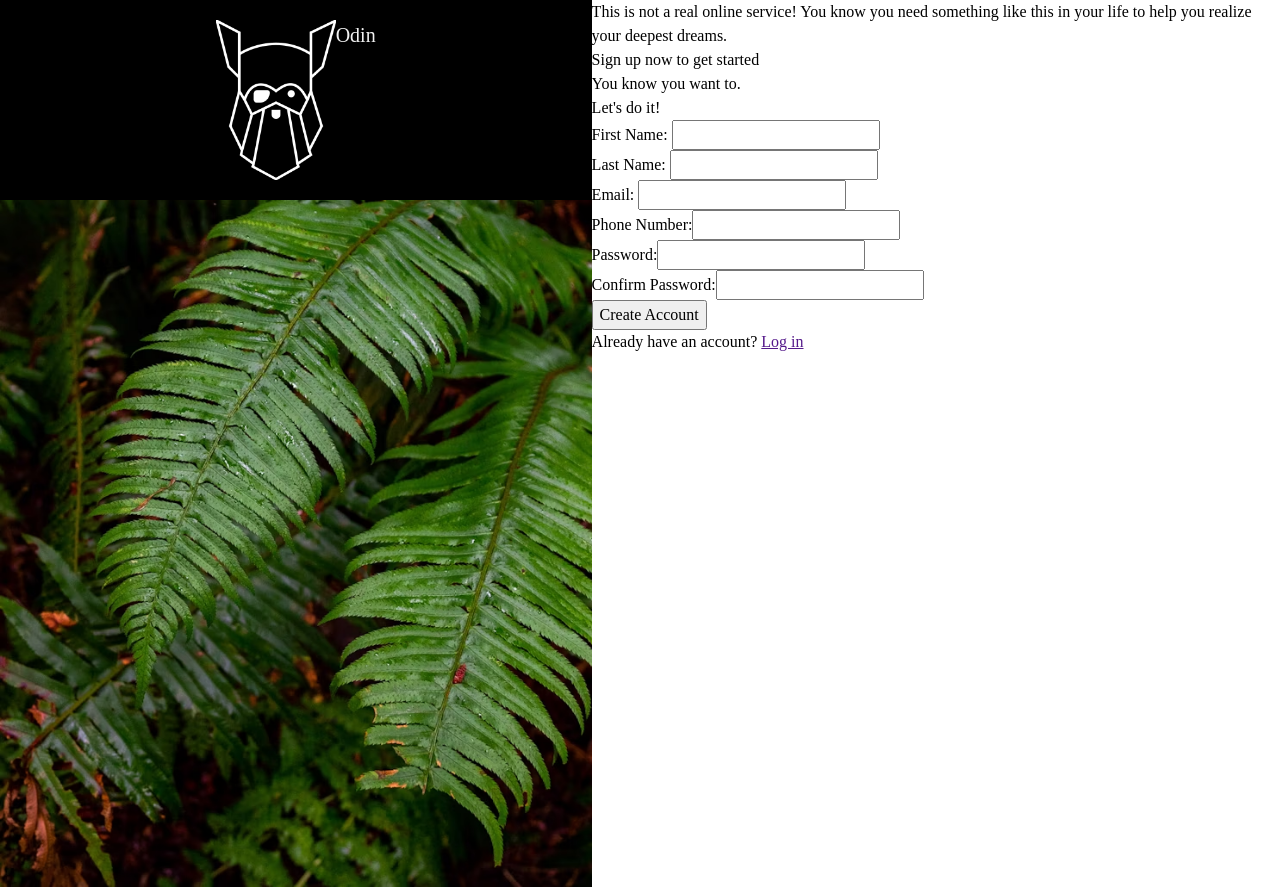
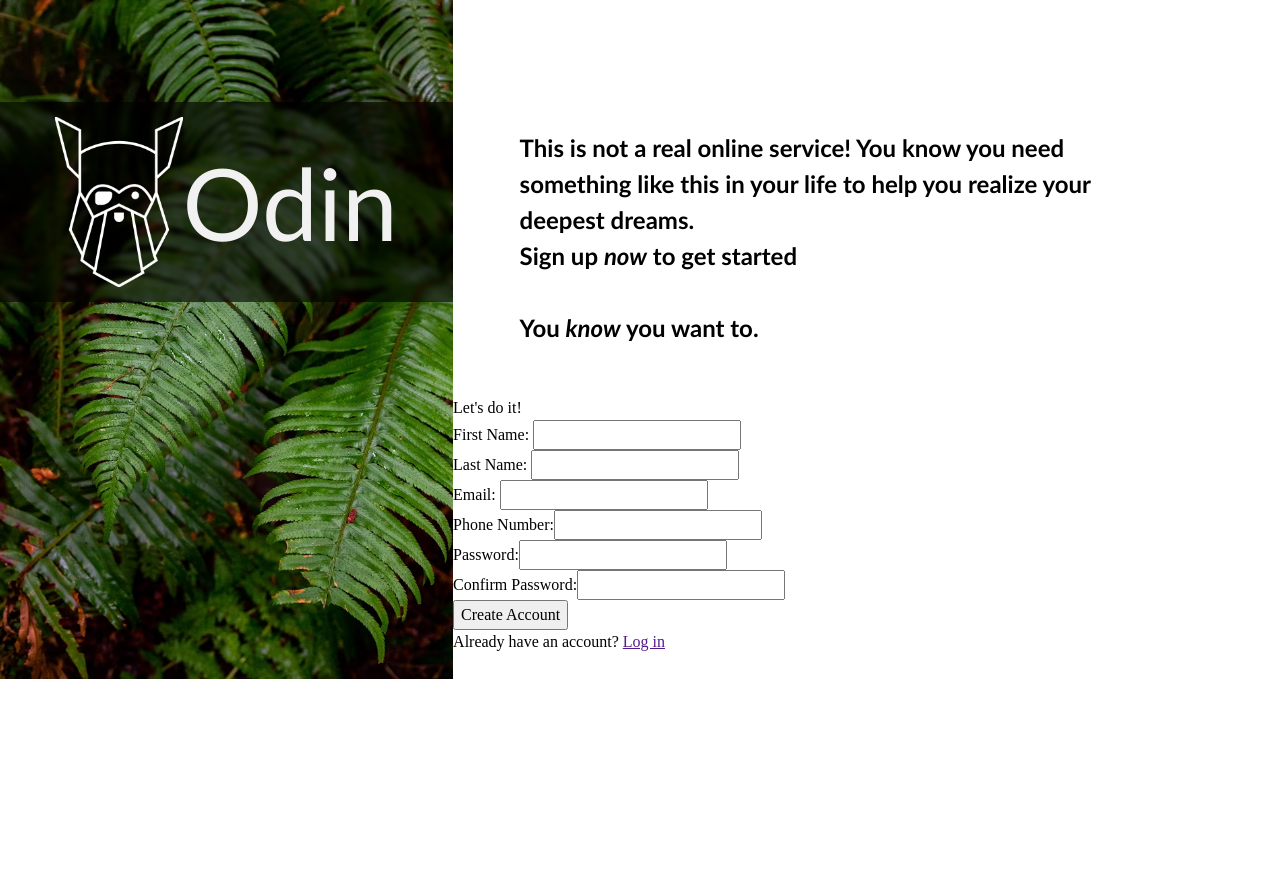
Before and after one commit to hoangvu1118/TheOdinProject, a plain HTML site: page Project-Assignment/Sign-up-form/index.html in a window 1280 px wide. After the commit the page ends 800 px from the top, so only its background shows below. Drawn offline with Linux system fonts and the light colour scheme.

Commit message:
give layout for the 1 intro section

```diff
--- a/Project-Assignment/Sign-up-form/index.html
+++ b/Project-Assignment/Sign-up-form/index.html
@@ -17,8 +17,8 @@
     <div class="imageSide">
         <img src="Tree.avif" alt="tree background">
         <div class="overlay">
-            <img src="odin-lined.png" alt="Odin Logo">
-            <p>Odin</p>
+            <img class="logo "src="odin-lined.png" alt="Odin Logo">
+            <p class="logo-title">Odin</p>
         </div>
     </div>
 
@@ -26,6 +26,7 @@
         <div class="introduction">
             <p>This is not a real online service! You know you need something like this in your life to help you realize your deepest dreams.</p>
             <p>Sign up <span>now</span> to get started</p>
+            <br>
             <p>You <span>know</span> you want to.</p>
         </div>
 
@@ -40,6 +41,7 @@
                 <div><label for="confirm-password">Confirm Password:</label><input type="password" id="confirm-password" name="confirm-password"></div>
             </div>
         </div>
+
         <div class="account-generate">
             <button class="create-account">Create Account</button>
             <p>Already have an account? <a href="">Log in</a></p>
--- a/Project-Assignment/Sign-up-form/style.css
+++ b/Project-Assignment/Sign-up-form/style.css
@@ -58,19 +58,43 @@ body{
 }
 .imageSide{
     position: relative;
+    width: 60%;
 }
 
 .overlay {
   position: absolute;
-  background-color: black;
   color: #f1f1f1;
-  top: 0px;
+  top: 15%;
   width: 100%;
-  font-size: 20px;
   padding: 20px;
   text-align: center;
   display: flex;
   width: 100%;
   height: 200px;
   justify-content: center;
+  align-items: center;
+  backdrop-filter: blur(2px);
+  background: rgba(0, 0, 0, 0.6); /* semi-transparent dark background */
 }
+.logo-title{
+  font-size: 100px;
+  font-family: 'Gill Sans', 'Gill Sans MT', Calibri, 'Trebuchet MS', sans-serif;
+}
+.logo{
+  max-height: 170px;
+}
+
+.introduction{
+  padding: 50px;
+  margin-left: 2%;
+  margin-top: 80px;
+  font-size: 1.5rem;
+  flex-wrap: wrap;
+  width: 90%;
+  font-weight: bold;
+  font-family: 'Gill Sans', 'Gill Sans MT', Calibri, 'Trebuchet MS', sans-serif;
+
+}
+span{
+  font-style: italic;
+}
```
